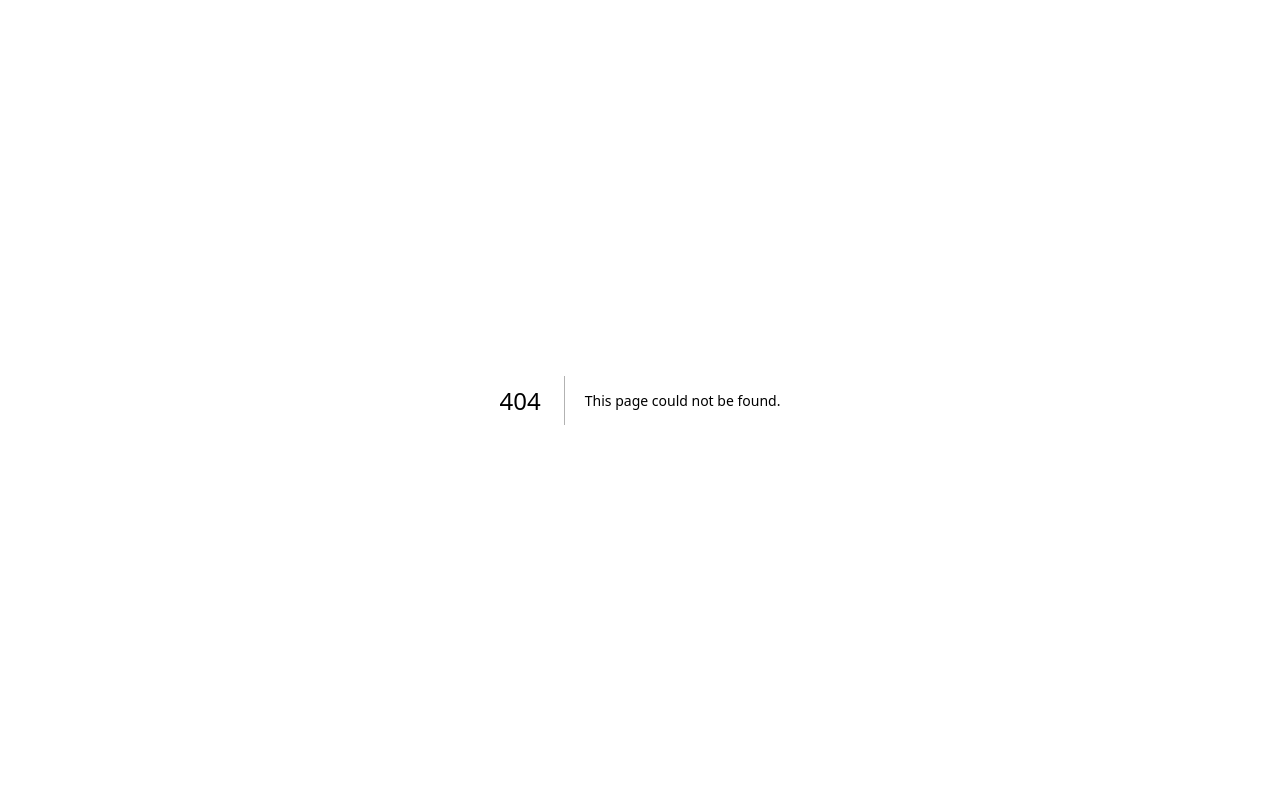
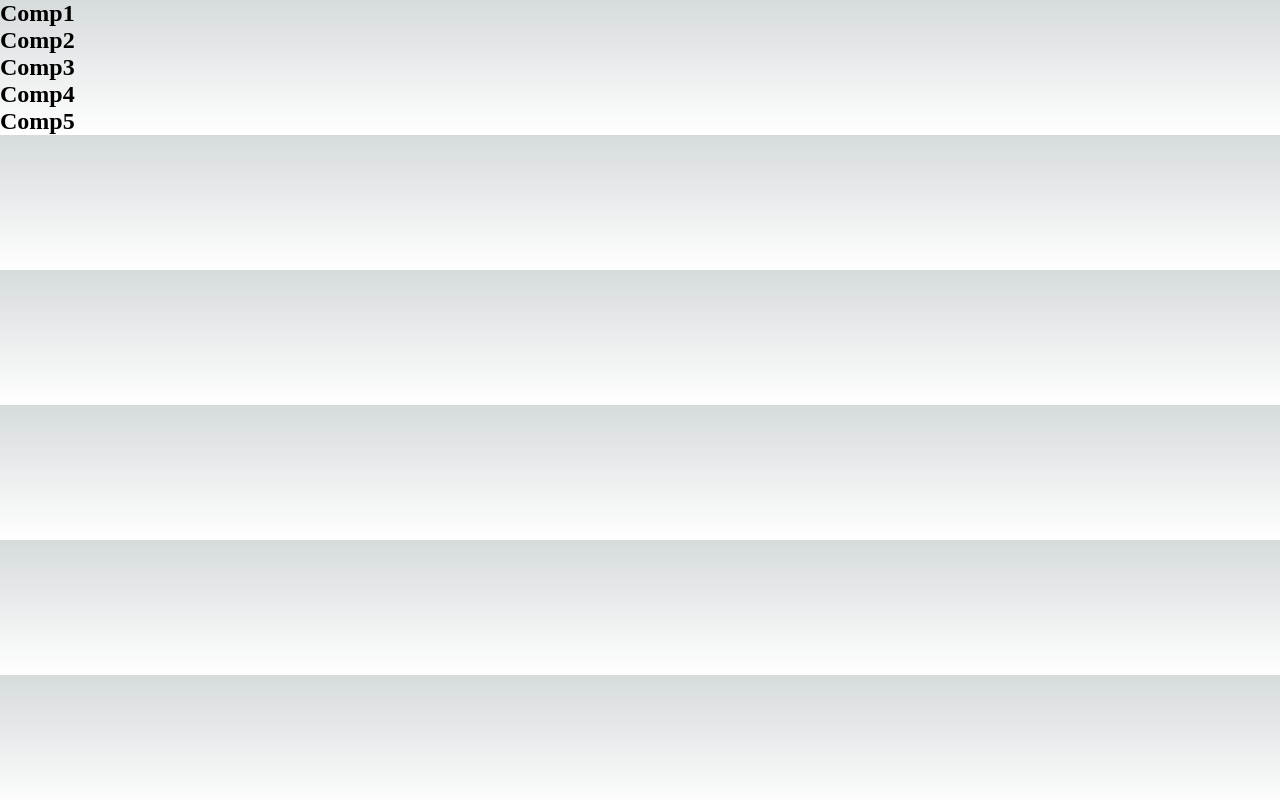
Before and after one commit to ThadeuCesario/NextCod3r, a Next.js app in the folder exercicios/: page /modulo/teste in a window 1280 px wide. Before the commit this address had no page. Built offline with nearby package versions, Linux system fonts and the light colour scheme.

Commit message:
types of import and export -> basic concepts

```diff
--- /dev/null
+++ b/exercicios/components/modulo/funcionais.jsx
@@ -0,0 +1,24 @@
+import React from "react";
+
+function Comp1() {
+    return <h2>Comp1</h2>
+}
+
+const Comp2 = function() {
+    return <h2>Comp2</h2>
+}
+
+export default function() {
+    return <h2>Comp3</h2>
+}
+
+const Comp4 = () => <h2>Comp4</h2>
+
+const Comp5 = () => (
+    <div>
+        <h2>Comp5</h2>
+    </div>
+)
+
+
+export { Comp1, Comp2, Comp4, Comp5}
--- /dev/null
+++ b/exercicios/pages/modulo/teste.jsx
@@ -0,0 +1,15 @@
+import Comp3, { Comp1, Comp2, Comp4, Comp5 } from "../../components/modulo/funcionais";
+
+function teste() {
+    return (
+        <div>
+            <Comp1 />
+            <Comp2 />
+            <Comp3 />
+            <Comp4 />
+            <Comp5 />
+        </div>
+    )
+}
+
+export default teste;
```
